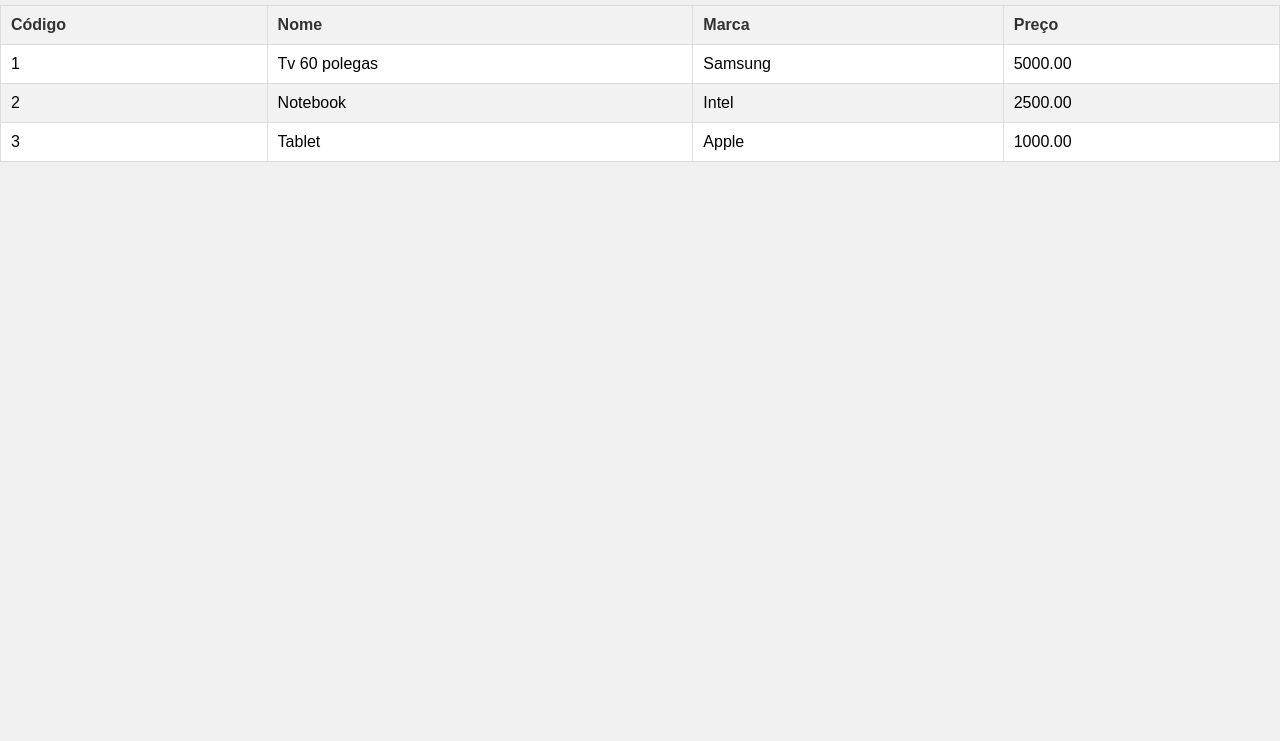
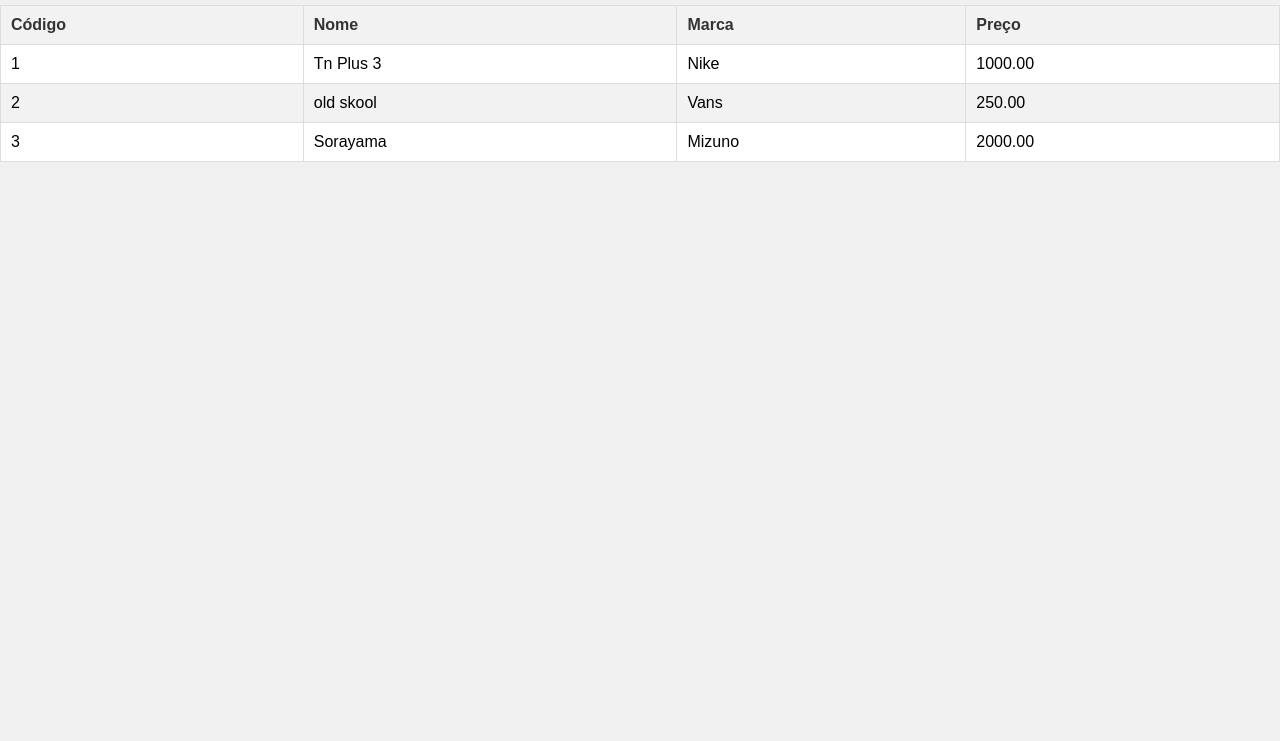
Before and after one commit to SanchezPrograming/SENAC-PWMB-1142733596-Gustavo, a plain HTML site: page PWMB-Semana#07/Gestão de estoque 1.5/html/lista.html in a window 1280 px wide. Shown: the part 59-800 px from the top of the page. Drawn offline with Linux system fonts and the light colour scheme.

Commit message:
Atualizado
Atualizado

```diff
--- a/PWMB-Semana#07/Gestão de estoque 1.5/css/login.css
+++ b/PWMB-Semana#07/Gestão de estoque 1.5/css/login.css
@@ -31,7 +31,9 @@
     font-size: 24px;
     margin-bottom: 20px;
   }
-
+  #registro-section h3 {
+    margin-top: 30px;
+  }
   input[type="text"],
   input[type="password"] {
     width: 100%;
@@ -42,7 +44,6 @@
     background-color: transparent;
     outline: none;
     font-size: 16px;
-    transition: all 0.3s ease-in-out;
   }
 
   input[type="text"]:focus,
@@ -58,7 +59,6 @@
     border-radius: 4px;
     cursor: pointer;
     font-size: 16px;
-    transition: background-color 0.3s ease;
   }
 
   input[type="submit"]:hover {
--- a/PWMB-Semana#07/Gestão de estoque 1.5/html/lista.html
+++ b/PWMB-Semana#07/Gestão de estoque 1.5/html/lista.html
@@ -20,21 +20,21 @@
         <tbody id="tabelaProdutos">
             <tr>
                 <td>1</td>
-                <td>Tv 60 polegas</td>
-                <td>Samsung</td>
-                <td>5000.00</td>
+                <td>Tn Plus 3</td>
+                <td>Nike</td>
+                <td>1000.00</td>
             </tr>
             <tr>
                 <td>2</td>
-                <td>Notebook</td>
-                <td>Intel</td>
-                <td>2500.00</td>
+                <td>old skool</td>
+                <td>Vans</td>
+                <td>250.00</td>
             </tr>
             <tr>
                 <td>3</td>
-                <td>Tablet</td>
-                <td>Apple</td>
-                <td>1000.00</td>
+                <td>Sorayama</td>
+                <td>Mizuno</td>
+                <td>2000.00</td>
             </tr>
         </tbody>
     </table>
```
Also changed, not shown: PWMB-Semana#07/Gestão de estoque 1.5/index.html (+4 -1 lines), PWMB-Semana#07/Gestão de estoque 1.5/html/login.html (line endings or trailing spaces).
